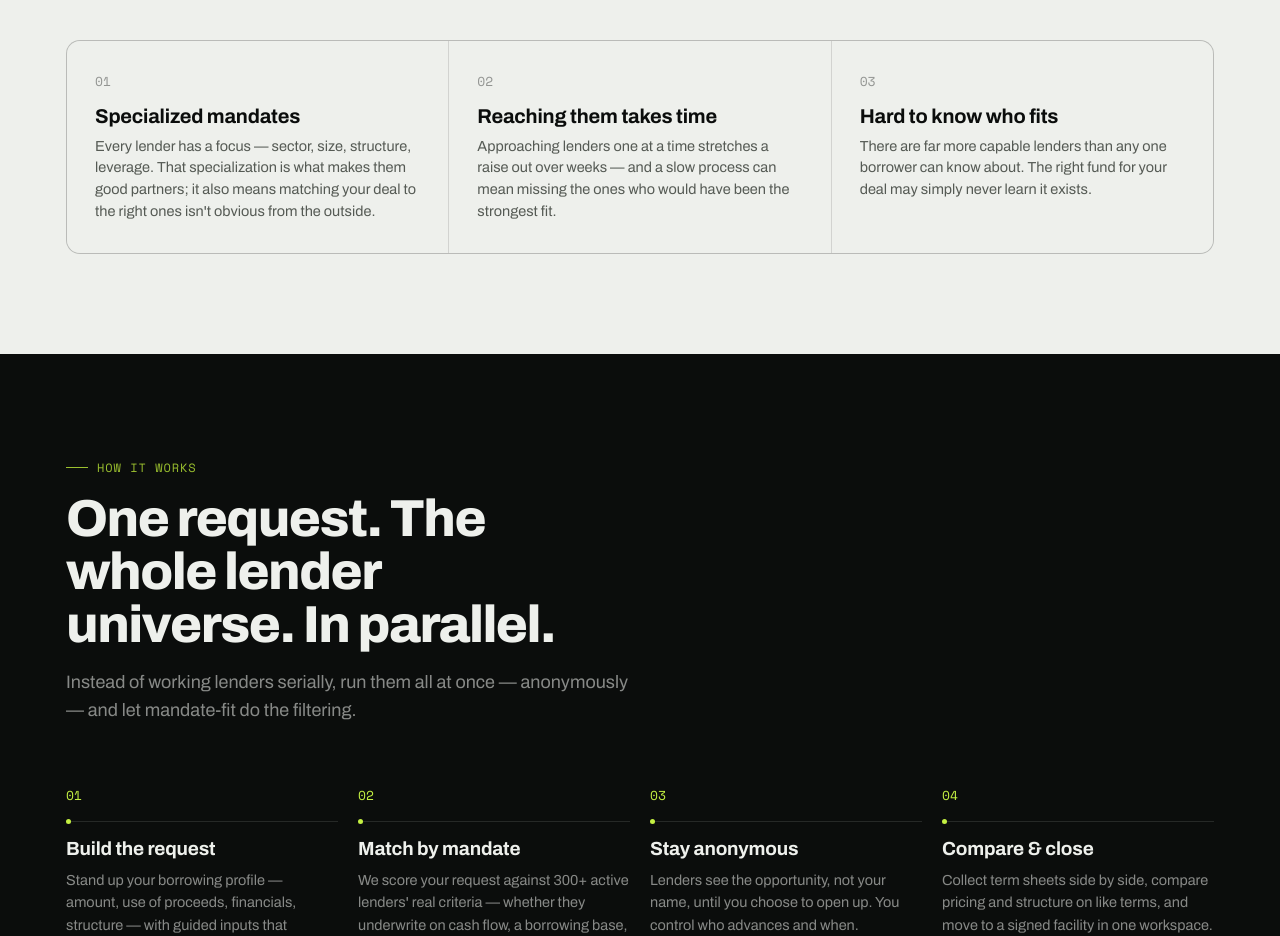
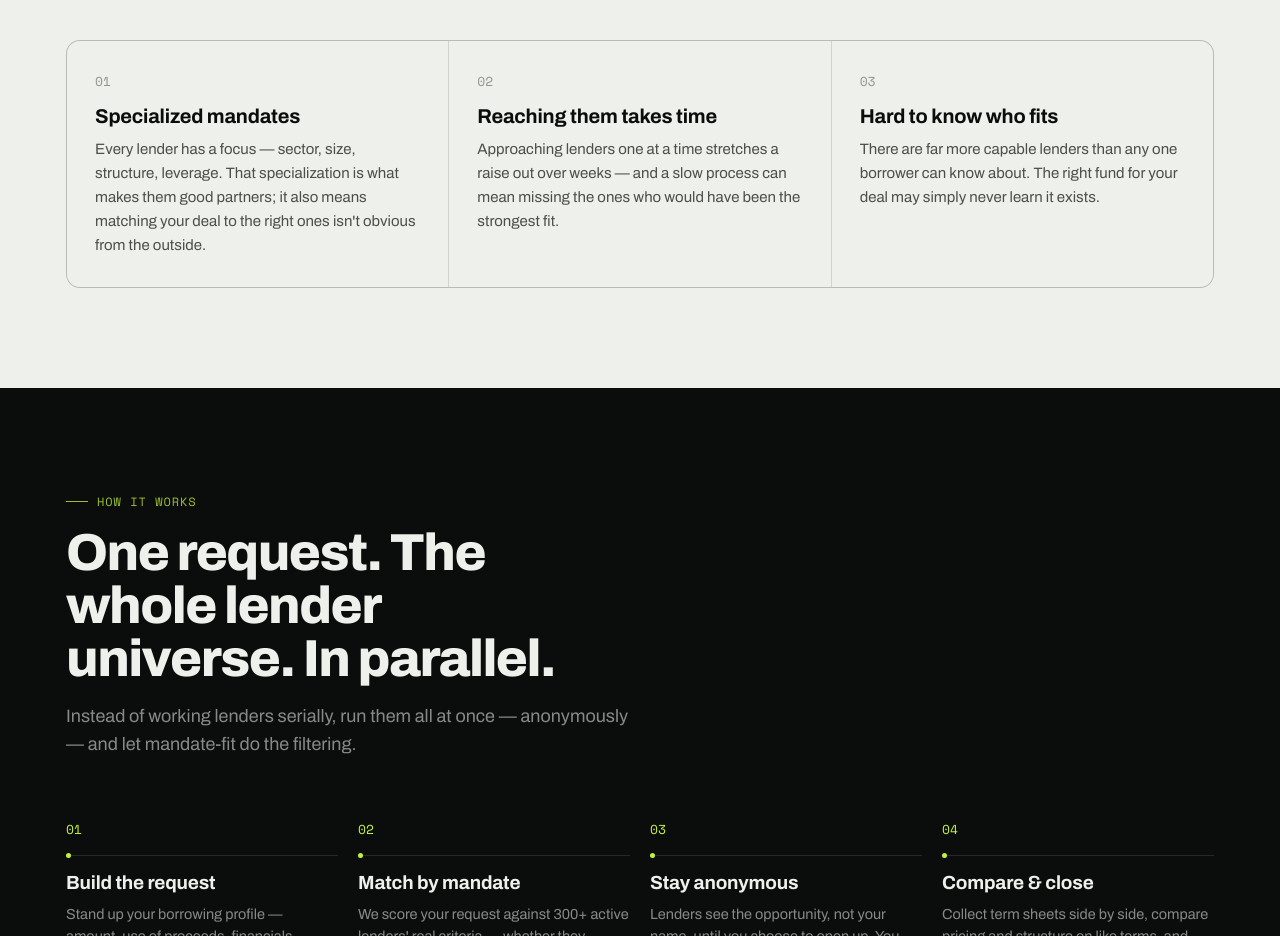
Before and after one commit to bencrane/capital-expansion-hq-2, an Astro site in the folder capitalask/apps/marketing/: page / in a window 1280 px wide. Shown: the part 1960-2896 px from the top of the page. Built offline with nearby package versions, Linux system fonts and the light colour scheme; Astro itself is replaced by a stand-in of ours.

Commit message:
style(design): FIX-4 problem-strip copy contrast + leading
The 3-up problem cells held the densest paper text at 14.5px/1.5 on the
lighter ink-3 grey. Bump to 15px/1.6 on the darker ink-2 (~7.8:1 contrast)
so the cells read less tight.

```diff
--- a/capitalask/apps/marketing/src/styles/global.css
+++ b/capitalask/apps/marketing/src/styles/global.css
@@ -635,10 +635,10 @@
 }
 
 .strip .cell p {
-  font-size: 14.5px;
-  line-height: 1.5;
-  color: var(--ink-3);
-  margin-top: 9px;
+  font-size: 15px;
+  line-height: 1.6;
+  color: var(--ink-2);
+  margin-top: 10px;
 }
 
 /* HOW STEPS */
```
